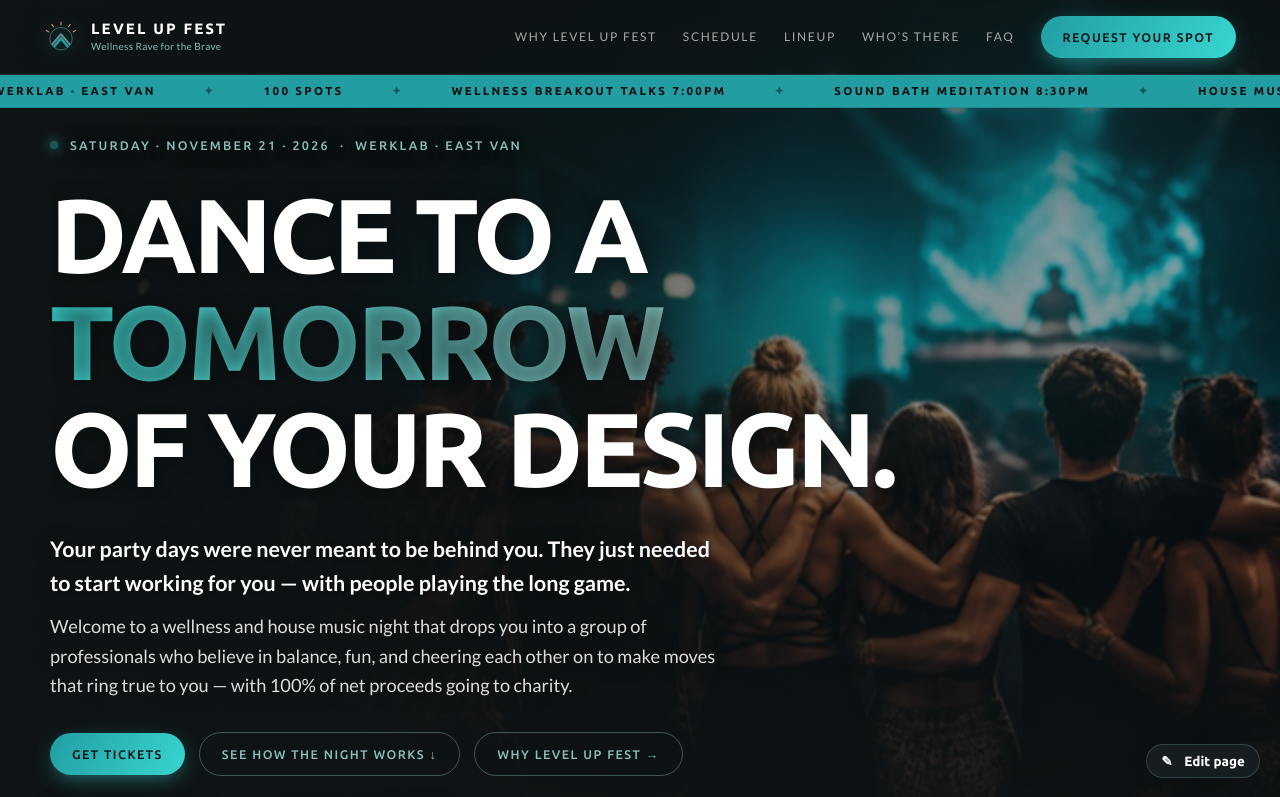
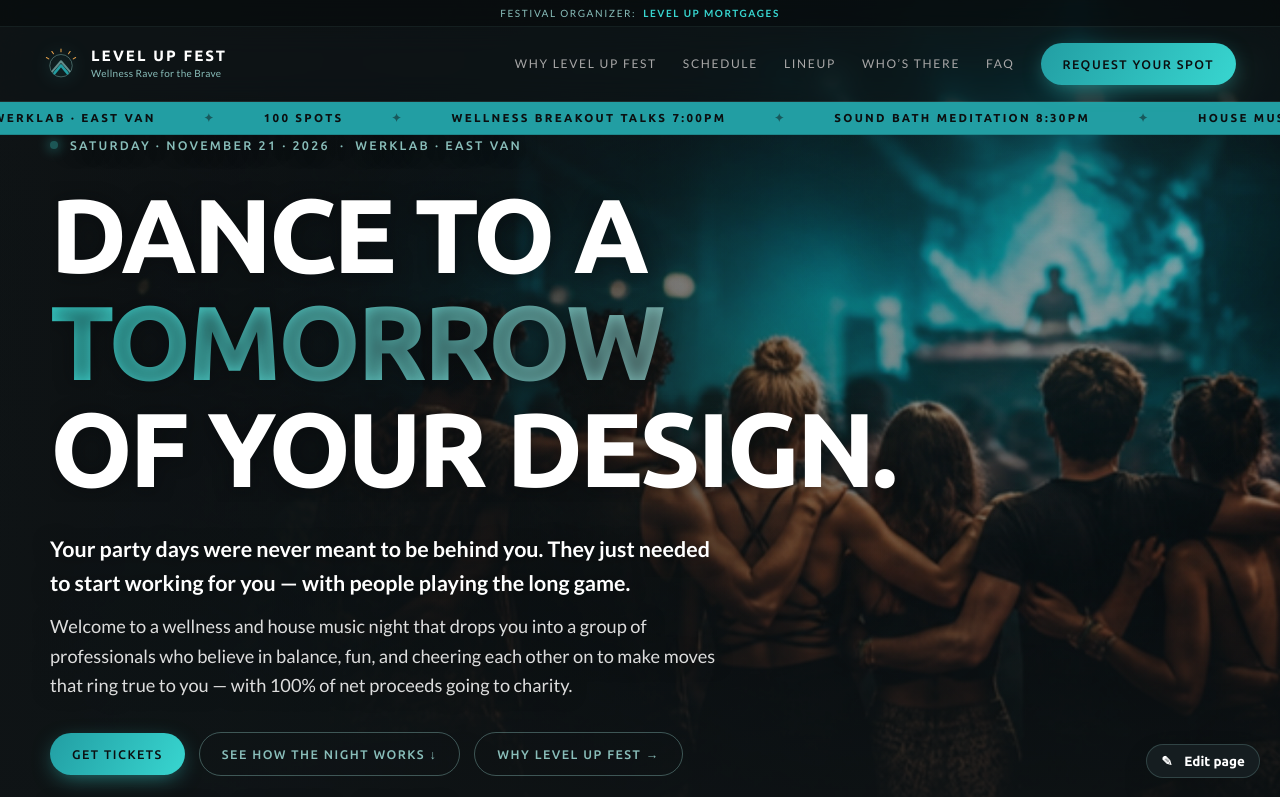
Before and after one commit to pauldavidescu/level-up-fest, a plain HTML site: page index.html in a window 1280 px wide. Shown: the top 797 px of the page. Drawn offline with Linux system fonts and the light colour scheme.

Commit message:
Add Festival Organizer credit linking to Level Up Mortgages
Co-Authored-By: Claude Opus 4.8 <noreply@anthropic.com>

```diff
--- a/index.html
+++ b/index.html
@@ -57,6 +57,10 @@
 
   /* ---------- MASTHEAD ---------- */
   .topbar{position:fixed;top:0;left:0;right:0;z-index:100}
+  .org-strip{display:flex;align-items:center;justify-content:center;gap:7px;background:rgba(8,12,13,.72);backdrop-filter:blur(14px) saturate(1.3);padding:5px 16px;font-size:10px;letter-spacing:.16em;text-transform:uppercase;color:var(--sage);border-bottom:1px solid rgba(137,190,186,.1);text-align:center}
+  .org-strip a{color:var(--teal-bright);font-weight:600;transition:color .2s}
+  .org-strip a:hover{color:#fff;text-decoration:underline}
+  @media(max-width:680px){.org-strip{font-size:9px;letter-spacing:.1em}}
   header.mast{
     display:flex;align-items:center;justify-content:space-between;
     padding:16px clamp(18px,4vw,44px);
@@ -404,6 +408,11 @@
 
 <!-- TOP BAR (masthead + ticker fixed together, so the ticker never overlaps a wrapped tagline) -->
 <div class="topbar">
+<!-- ORGANIZER CREDIT -->
+<div class="org-strip">
+  <span>Festival Organizer:</span>
+  <a href="https://www.levelupmortgages.com/about" target="_blank" rel="noopener">Level Up Mortgages</a>
+</div>
 <!-- MASTHEAD -->
 <header class="mast">
   <a class="brand" href="#top" aria-label="Level Up Fest home">
```
